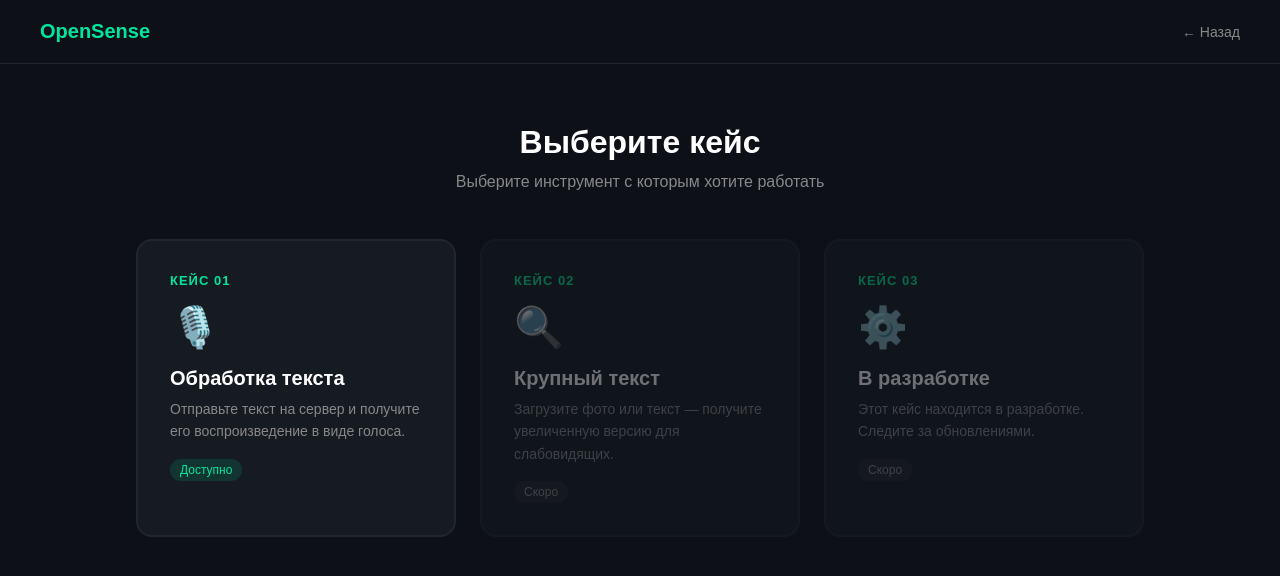
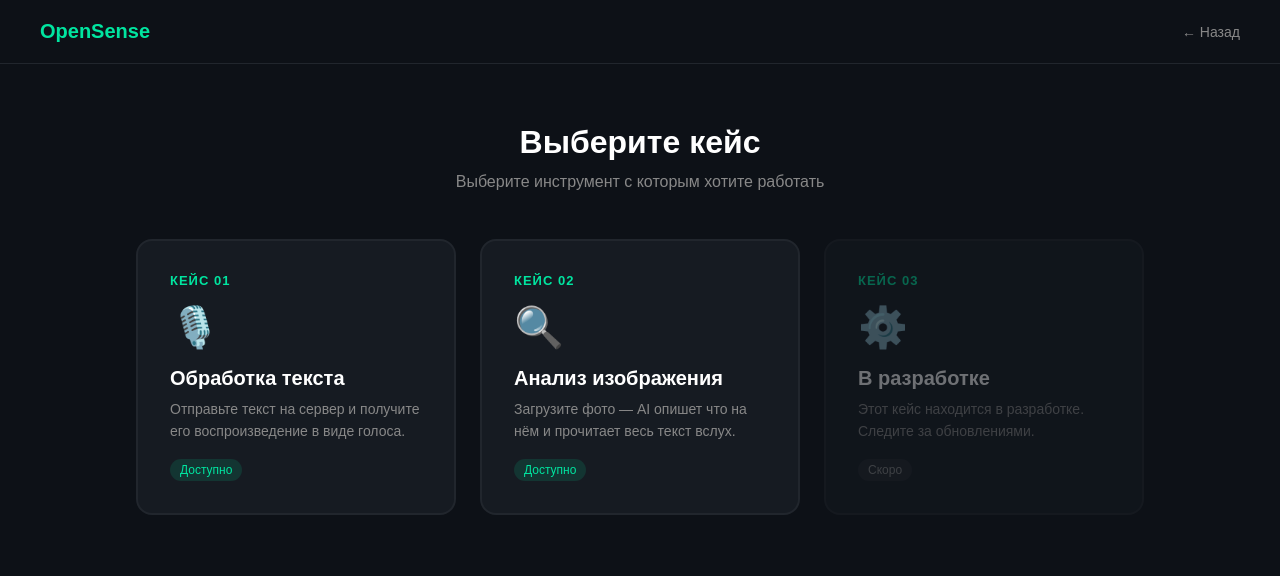
Before and after one commit to EgorFurry/Hakaton-MVP, a website built with webpack: page docs/cases.html in a window 1280 px wide. Built offline with nearby package versions, Linux system fonts and the light colour scheme.

Commit message:
Activate vision case in cases page

```diff
--- a/docs/cases.html
+++ b/docs/cases.html
@@ -118,17 +118,15 @@
             <span class="badge active">Доступно</span>
         </a>
 
-        <!-- Кейс 2 — заглушка -->
-        <div class="case-card disabled">
+       <a href="vision.html" class="case-card">
             <div class="case-number">КЕЙС 02</div>
             <div class="case-icon">🔍</div>
-            <div class="case-title">Крупный текст</div>
+            <div class="case-title">Анализ изображения</div>
             <div class="case-desc">
-                Загрузите фото или текст — получите увеличенную
-                версию для слабовидящих.
+                Загрузите фото — AI опишет что на нём и прочитает весь текст вслух.
             </div>
-            <span class="badge">Скоро</span>
-        </div>
+            <span class="badge active">Доступно</span>
+        </a>
 
         <!-- Кейс 3 — пустой -->
         <div class="case-card disabled">
```
